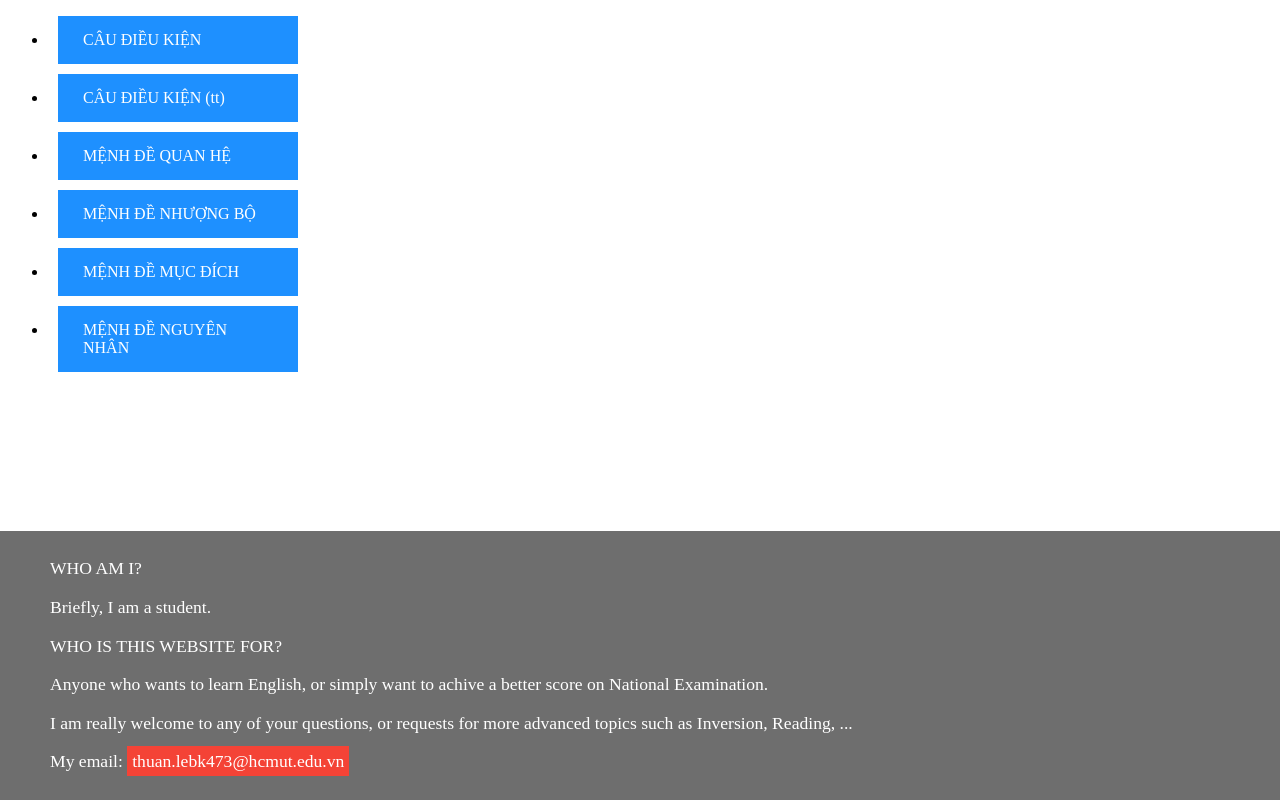
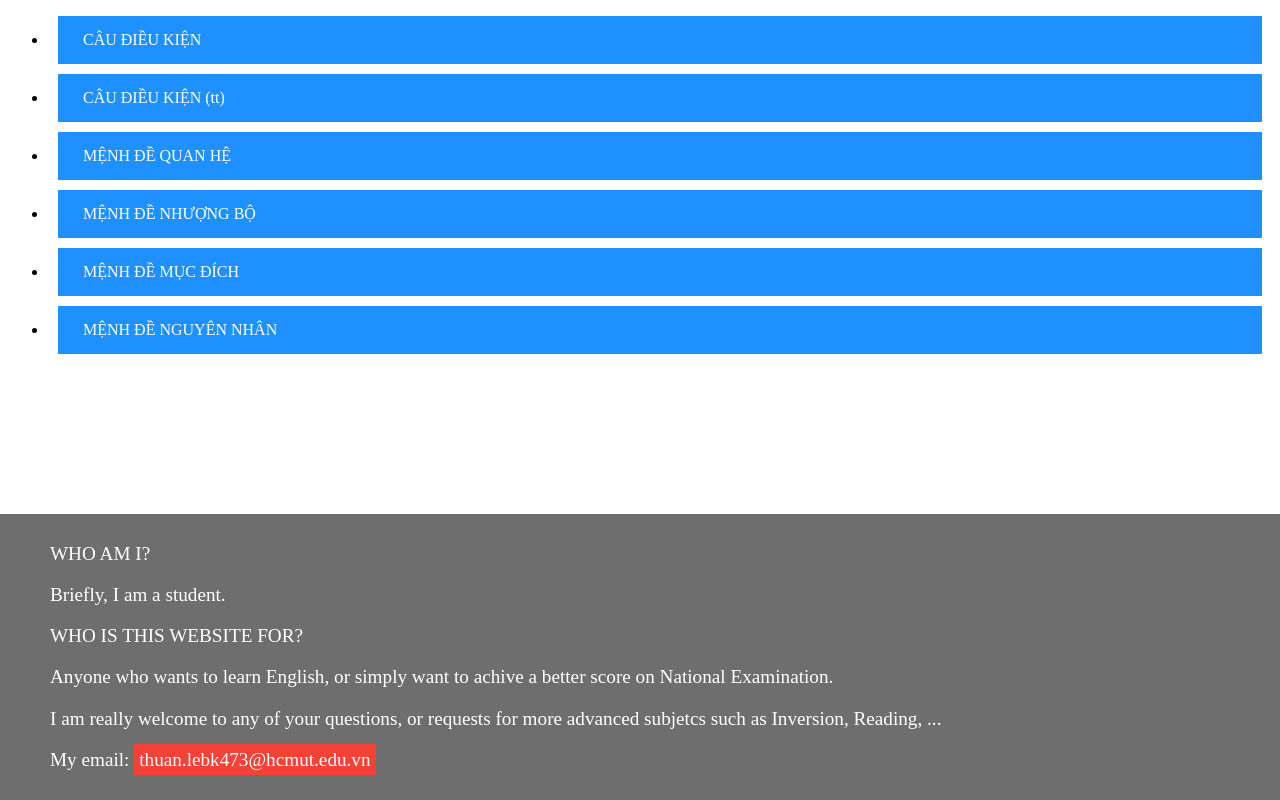
Before and after one commit to ThuanLebk/tienganh2021.github.io, a plain HTML site: page index.html in a window 1280 px wide. Drawn offline with Linux system fonts and the light colour scheme.

Commit message:
EDIT_INDEX

```diff
--- a/index.html
+++ b/index.html
@@ -5,7 +5,7 @@
         <link rel="icon" href="fav.png">
         <style>
             .container1 {
-                width: 300px;
+                width: 100%;
             }
 
             ul a:link, a:visited {
@@ -20,7 +20,7 @@
             }
 
             .intro {
-                font-size: 1.1rem;
+                font-size: 1.2rem;
                 background-color: rgba(0, 0, 0, 0.568);
                 color: white;
                 position: absolute;
@@ -89,7 +89,7 @@
                 <p>WHO IS THIS WEBSITE FOR?</p>
                 <p>Anyone who wants to learn English, or simply want to achive a better score on National Examination.</p>
 
-                <p>I am really welcome to any of your questions, or requests for more advanced topics such as Inversion, Reading, ...</p>
+                <p>I am really welcome to any of your questions, or requests for more advanced subjetcs such as Inversion, Reading, ...</p>
                 <p>My email: <a class="email" href="mailto::thuan.lebk473@hcmut.edu.vn">thuan.lebk473@hcmut.edu.vn</a></p>
             </div>
         </div>
```
Also changed, not shown: CLAUSE_OF_REASON.html (+3 -1 lines), CONDITION_NEXT.html (+3 -1 lines).
